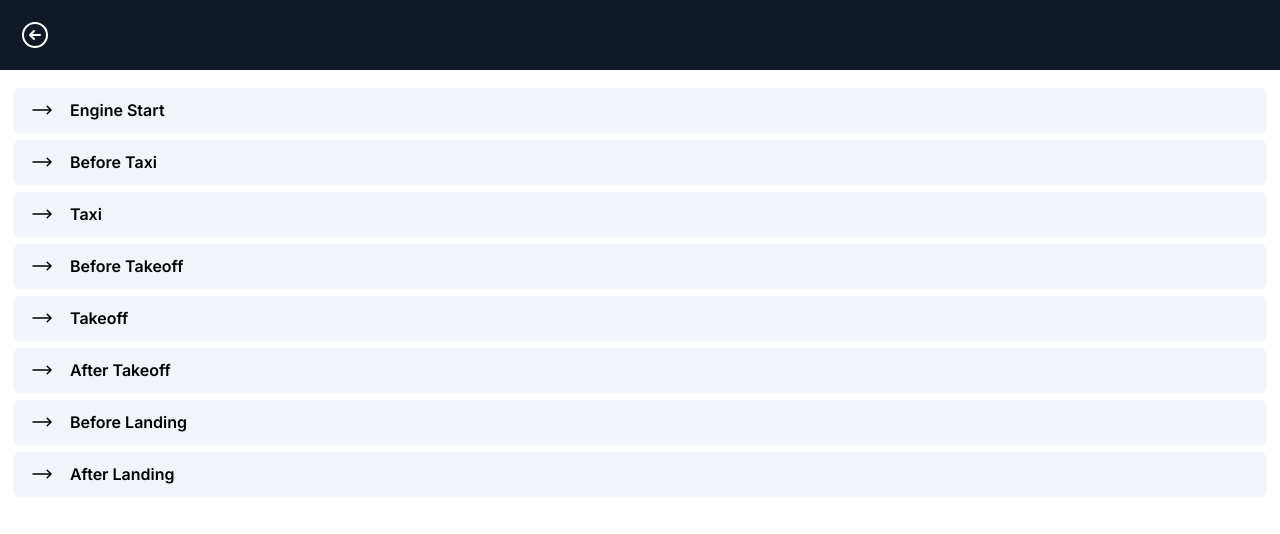
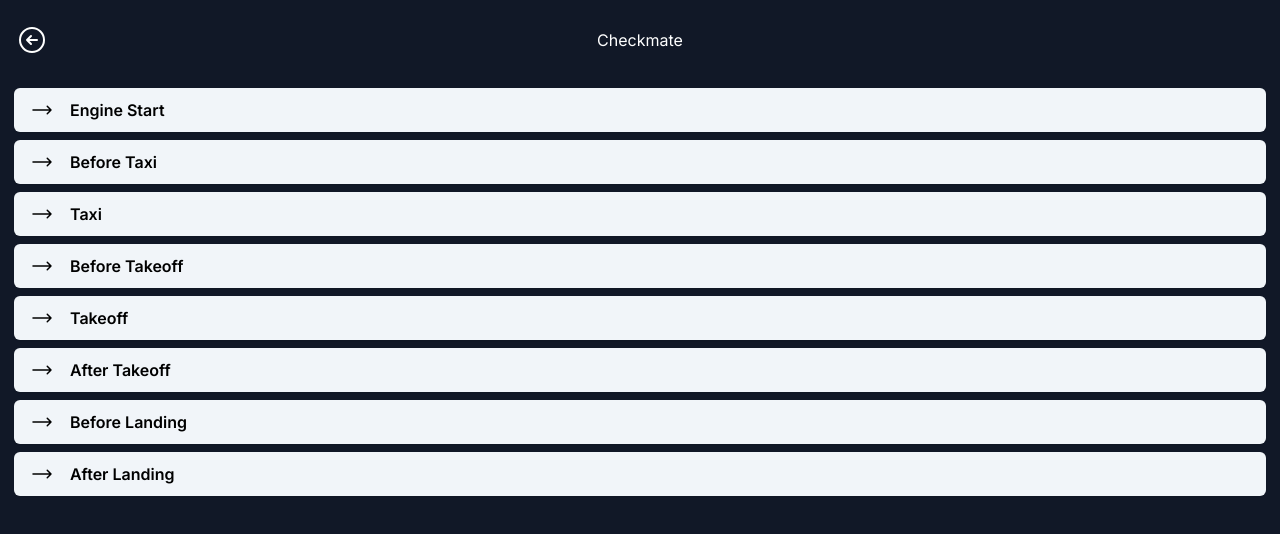
Before and after one commit to nicowenterodt/checkmate, a Next.js app: page /checkgroup in a window 1280 px wide. Shown: the top 534 px of the page. Built offline with nearby package versions, Linux system fonts and the light colour scheme.

Commit message:
improve layout and ux

```diff
--- a/src/components/topnavigation.module.tsx
+++ b/src/components/topnavigation.module.tsx
@@ -5,12 +5,22 @@ const Topnavigation = () => {
 
   const router = useRouter()
 
-  return <div className='flex w-full p-4 bg-gray-900 fixed z-50'>
-    <button onClick={() => router.back()} type="button" className="inline-flex flex-shrink-0 justify-center items-center gap-2 h-[2.375rem] w-[2.375rem] rounded-full font-medium hover:bg-white/[.2] text-white align-middle focus:outline-none focus:ring-2 focus:ring-gray-400 focus:ring-offset-2 focus:ring-offset-gray-900 transition-all text-xs">
-      <svg xmlns="http://www.w3.org/2000/svg" fill="none" viewBox="0 0 24 24" strokeWidth={1.5} stroke="currentColor" className="w-8 h-8">
-        <path strokeLinecap="round" strokeLinejoin="round" d="M11.25 9l-3 3m0 0l3 3m-3-3h7.5M21 12a9 9 0 11-18 0 9 9 0 0118 0z" />
-      </svg>
-    </button>
+
+  const checklistName: String = router.query?.checklist?.toString() || ""
+  const title: String = checklistName.replace(/-/g, ' ') || "Checkmate"
+
+  return <div className='flex w-full p-4 bg-gray-900 fixed z-50 h-20 items-center  justify-between'>
+    <div className='w-10'>
+      {router.route !== '/' &&
+        <button onClick={() => router.back()} type="button" className="inline-flex flex-shrink-0 justify-center items-center gap-2 rounded-full font-medium hover:bg-white/[.2] text-white align-middle focus:outline-none focus:ring-2 focus:ring-gray-400 focus:ring-offset-2 focus:ring-offset-gray-900 transition-all text-xs">
+          <svg xmlns="http://www.w3.org/2000/svg" fill="none" viewBox="0 0 24 24" strokeWidth={1.5} stroke="currentColor" className="w-8 h-8">
+            <path strokeLinecap="round" strokeLinejoin="round" d="M11.25 9l-3 3m0 0l3 3m-3-3h7.5M21 12a9 9 0 11-18 0 9 9 0 0118 0z" />
+          </svg>
+        </button>
+      }
+    </div>
+    <span className='text-white capitalize'>{title}</span>
+    <div className='w-10'></div>
   </div>
 
 }
--- a/src/data/checklists/breezer/007_after_takeoff.json
+++ b/src/data/checklists/breezer/007_after_takeoff.json
@@ -1,5 +1,5 @@
 {
-  "key": "remox-gx-after-takeoff",
+  "key": "breezer-after-takeoff",
   "name": "After Takeoff",
   "completed": false,
   "items": [
--- a/src/data/checklists/breezer/008_before_landing.json
+++ b/src/data/checklists/breezer/008_before_landing.json
@@ -1,5 +1,5 @@
 {
-  "key": "remox-gx-before-landig",
+  "key": "breezer-before-landig",
   "name": "Before Landing",
   "completed": false,
   "items": [
--- a/src/data/checklists/breezer/009_after_landing.json
+++ b/src/data/checklists/breezer/009_after_landing.json
@@ -1,5 +1,5 @@
 {
-  "key": "remox-gx-after-landig",
+  "key": "breezer-after-landig",
   "name": "After Landing",
   "completed": false,
   "items": [
--- a/src/pages/_document.tsx
+++ b/src/pages/_document.tsx
@@ -9,7 +9,7 @@ export default function Document() {
         <meta name="theme-color" content="#fff" />
         <meta name="apple-mobile-web-app-status-bar-style" content="black-translucent" />
       </Head>
-      <body>
+      <body className='bg-gray-900'>
         <Main />
         <NextScript />
       </body>
```
